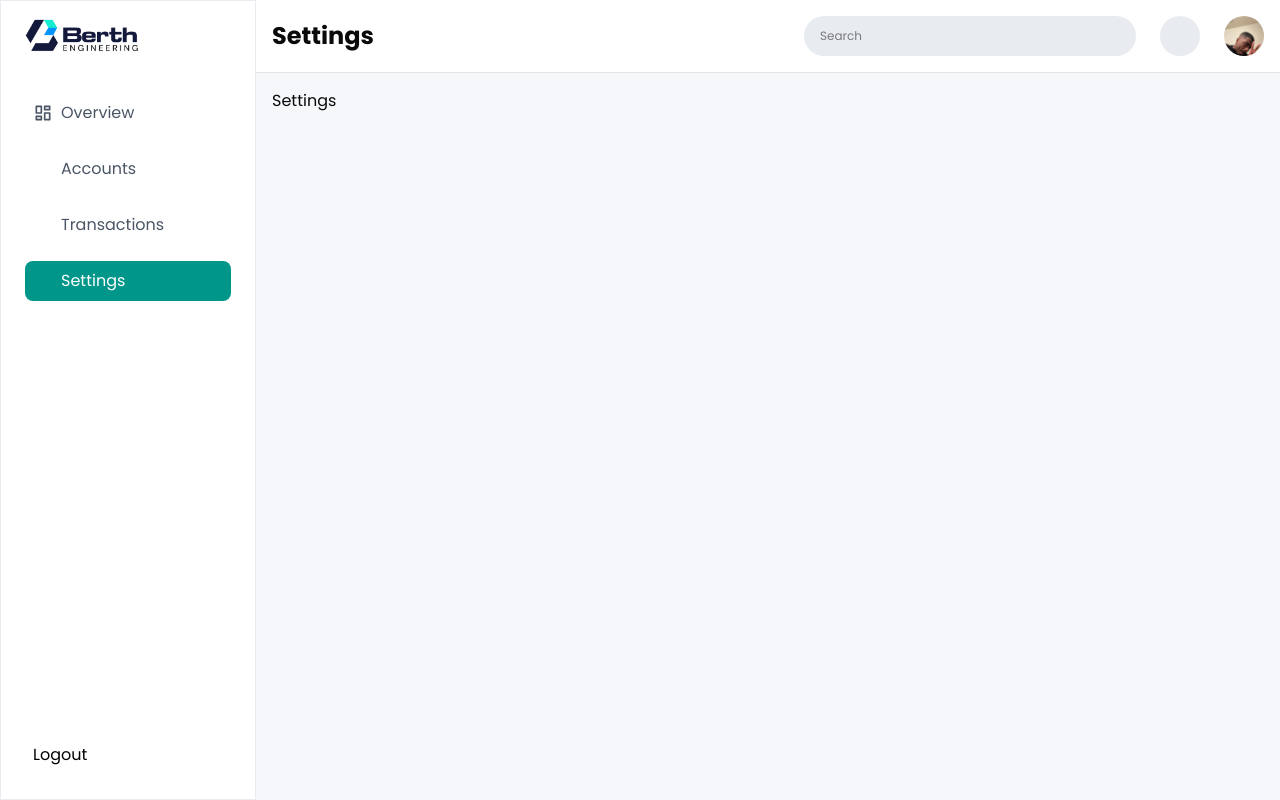
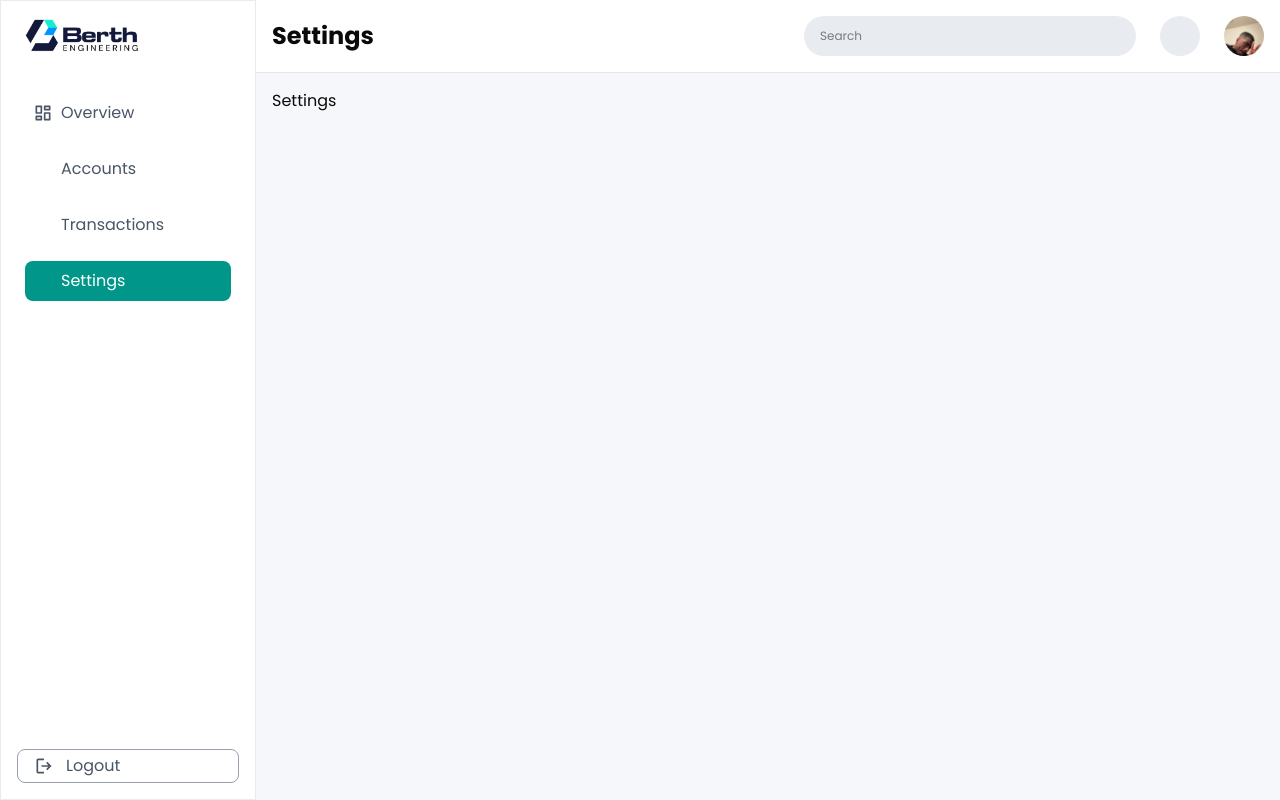
Before and after one commit to ranselorm/project-alpha, a React (Vite) app: page /settings in a window 1280 px wide. Built offline with nearby package versions, Linux system fonts and the light colour scheme; some icons are missing.

Commit message:
Add logout

```diff
--- a/src/components/Sidebar.tsx
+++ b/src/components/Sidebar.tsx
@@ -63,7 +63,10 @@ const Sidebar = ({ isOpen, toggle }: SidebarProps) => {
             </NavLink>
           ))}
         </nav>
-        <div className="p-4">Logout</div>
+        <div className="px-4 py-1 rounded-md flex gap-x-3 text-gray-600 items-center border border-gray-400">
+          <Icon icon="material-symbols:logout" className="size-5" />
+          Logout
+        </div>
       </div>
     </aside>
   );
```
